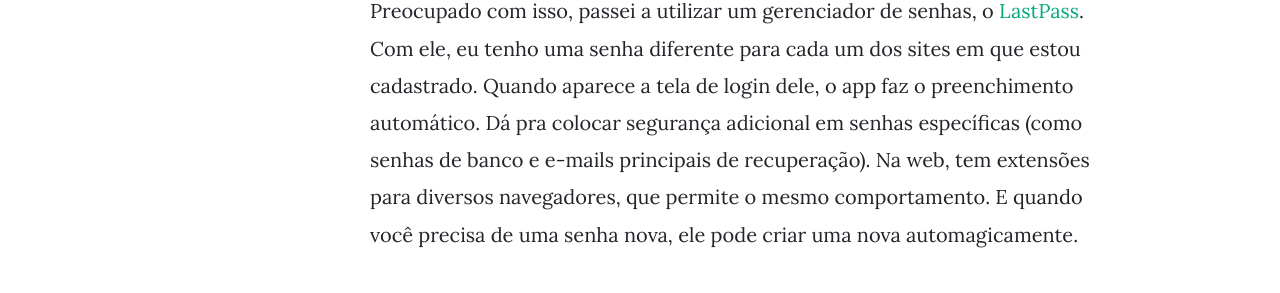
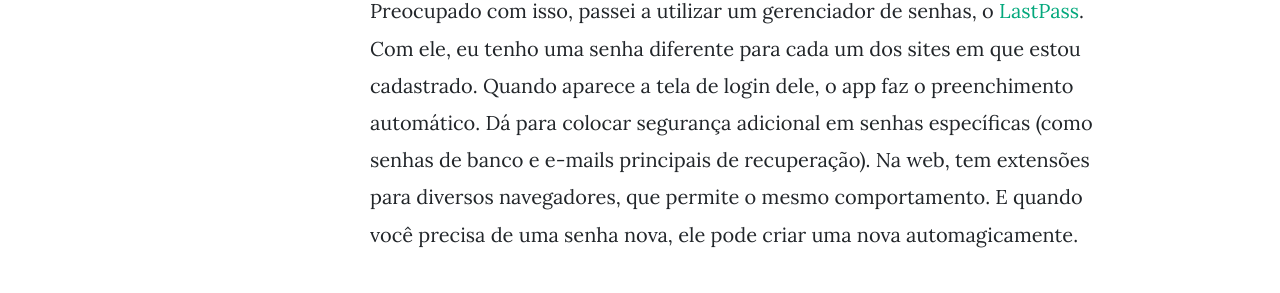
Before and after one commit to carvalholeo/carvalholeo.github.io, a Jekyll site: the page built from _posts/2020-02-01-porque-precisamos-de-seguranca-da-informacao.md, in a window 1280 px wide and 900 px high, scrolled down 1294 px. Shown: the part 262-555 px from the top of the window. Built offline with Jekyll 4.4.1, drawn with Linux system fonts in a browser that asks for light colours; nearby versions of some CDN libraries; comment, search, counter and statistics services are not loaded; some of the changed text lies outside the part shown.

Commit message:
Corrige gramática

```diff
--- a/_posts/2020-02-01-porque-precisamos-de-seguranca-da-informacao.md
+++ b/_posts/2020-02-01-porque-precisamos-de-seguranca-da-informacao.md
@@ -6,7 +6,7 @@
 author: leo
 tags: [ sticky, featured, dicas, autenticação, dois fatores, lgpd, senhas, vazamentos ]
 ---
-Já parou pra pensar na quantidade de apps e sites em que você é cadastrado? Em quantos lugares você preenche um formulário para acessar as informações? Já pensou em como deve ser a estrutura desse banco de dados e se ele está criptografado? E se, de repente, esse cadastro fosse vazado e suas informações expostas?
+Já parou para pensar na quantidade de apps e sites em que você é cadastrado? Em quantos lugares você preenche um formulário para acessar as informações? Já pensou em como deve ser a estrutura desse banco de dados e se ele está criptografado? E se, de repente, esse cadastro fosse vazado e suas informações expostas?
 
 Pois saiba que essa é uma coisa extremamente corriqueira. É mais fácil você ter suas informações vazadas do que ganhar na loteria ou um raio te acertar. Isso acontece porque muitas empresas não levam a sério segurança da informação, o que leva a ter seus dados e informações pessoais sob constante risco. E com a [LGPD][lgpd] prestes a entrar em vigor, é mais do que necessário que você pense em seus projetos com [segurança e privacidade desde o começo][privacy-by-design], como *feature* padrão.
 
@@ -18,7 +18,7 @@
 
 Sejamos francos: todos nós já deixamos senhas iguais. Não conheço ninguém que tenha capacidade plena de administrar tanta senha diferente. Pelo menos, quando eram senhas iguais para todos os sites, não faziam parte da [lista das 100 senhas mais fracas do mundo][senhas-fracas].
 
-Preocupado com isso, passei a utilizar um gerenciador de senhas, o [LastPass][lastpass]. Com ele, eu tenho uma senha diferente para cada um dos sites em que estou cadastrado. Quando aparece a tela de login dele, o app faz o preenchimento automático. Dá pra colocar segurança adicional em senhas específicas (como senhas de banco e e-mails principais de recuperação). Na web, tem extensões para diversos navegadores, que permite o mesmo comportamento. E quando você precisa de uma senha nova, ele pode criar uma nova automagicamente.
+Preocupado com isso, passei a utilizar um gerenciador de senhas, o [LastPass][lastpass]. Com ele, eu tenho uma senha diferente para cada um dos sites em que estou cadastrado. Quando aparece a tela de login dele, o app faz o preenchimento automático. Dá para colocar segurança adicional em senhas específicas (como senhas de banco e e-mails principais de recuperação). Na web, tem extensões para diversos navegadores, que permite o mesmo comportamento. E quando você precisa de uma senha nova, ele pode criar uma nova automagicamente.
 
 Desde o Android 8, há uma [opção nativa para gerar e gerenciar as senhas][senhas-android]. Além desses dois, há outros gerenciadores de senha, que são multiplataforma:
 
@@ -69,7 +69,7 @@
 
 Nesta técnica, você escolhe algumas perguntas de segurança e em seguida preenche as respostas. Evite isso, também, porquê as respostas podem ser utilizadas como recurso para Engenharia Social (e posteriormente usados para comprar produtos ou serviços em outros locais).
 
-Se for absolutamente inviável usar 2FA sem Perguntas de Segurança, como no caso da Apple, no lugar das respostas, NÃO COLOQUE AS RESPOSTAS VERDADEIRAS. Use uma string aleatória (pode ser uma gerada pelo gerenciador de senhas). Assim, dá pra evitar problemas maiores no futuro.
+Se for absolutamente inviável usar 2FA sem Perguntas de Segurança, como no caso da Apple, no lugar das respostas, NÃO COLOQUE AS RESPOSTAS VERDADEIRAS. Use uma string aleatória (pode ser uma gerada pelo gerenciador de senhas). Assim, dá para evitar problemas maiores no futuro.
 
 
 #### Cartão de segurança/Grade de dados
@@ -92,7 +92,7 @@
 
 Esse é o meu favorito. Por meio dele, você cadastra sua conta em um app (lista abaixo), que gera um código OTP (One-time padding), que dura apenas 30 segundos. Passado esse tempo, é gerado um novo código, completamente diferente do anterior.
 
-Na configuração dessa opção no serviço, como Facebook, Gmail, Amazon, Registro.br e outros, você escaneia um QR Code e digita o código inicial no serviço, pra sincronizar. Depois disso, seu smartphone não precisa estar conectado à internet para gerar o código, isso é feito offline!
+Na configuração dessa opção no serviço, como Facebook, Gmail, Amazon, Registro.br e outros, você escaneia um QR Code e digita o código inicial no serviço, para sincronizar. Depois disso, seu smartphone não precisa estar conectado à internet para gerar o código, isso é feito offline!
 
 O cuidado que você precisa ter aqui é: CONFIGURE UM FALLBACK! Isso garante que, se você perder acesso ao smartphone, ainda possa entrar no serviço sem maiores dificuldades.
 
```
Also changed, not shown: _posts/2020-01-31-comunidades-o-que-e.md (+1 -1 lines).
